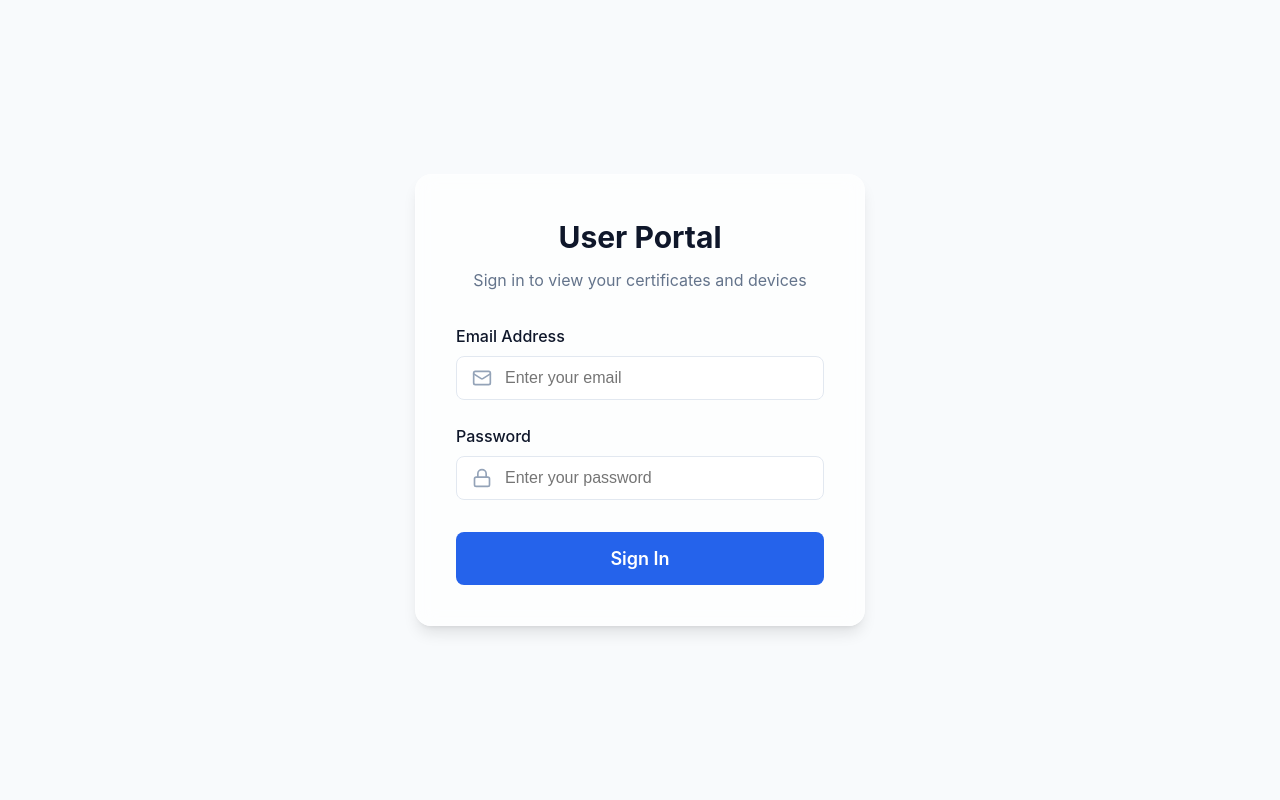
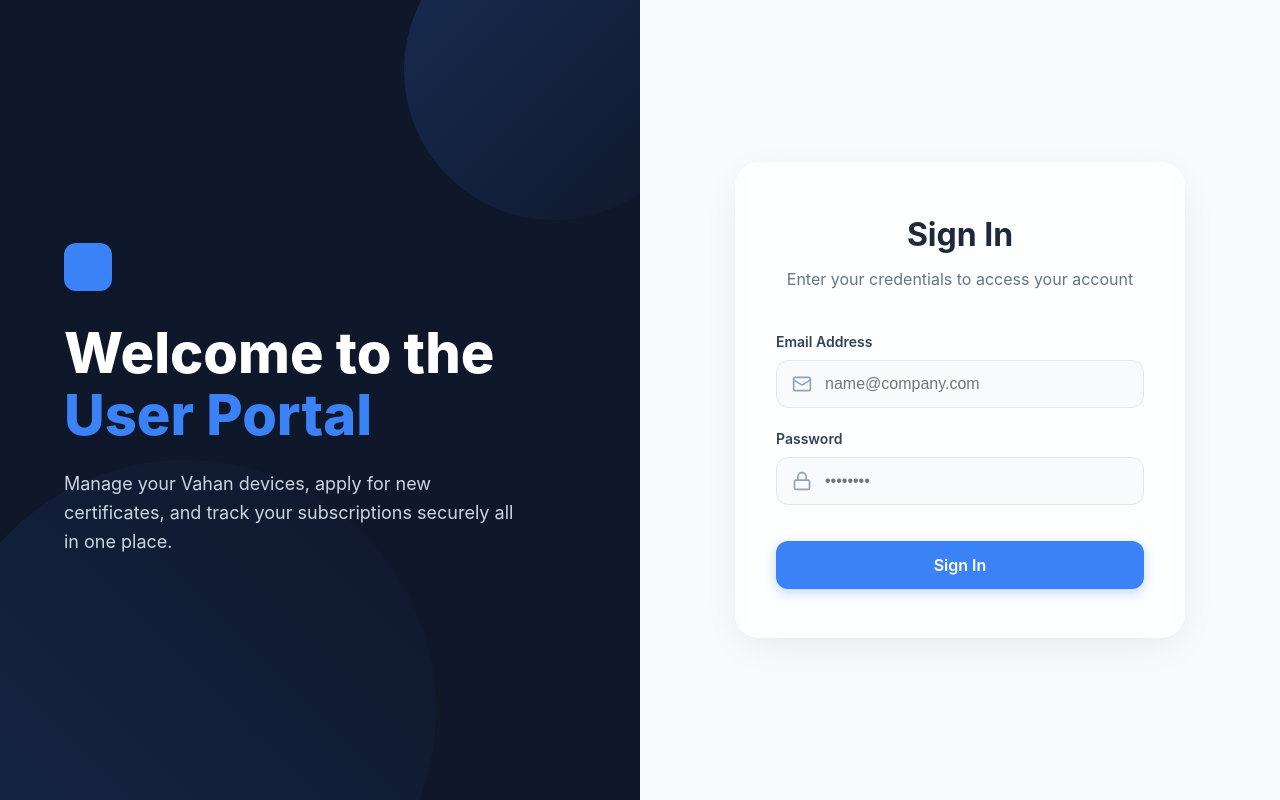
Before and after one commit to Muthurasu-6319/RTO-Vechicle-V2, a React (Vite) app in the folder frontend/: page /user/login in a window 1280 px wide. Built offline with nearby package versions, Linux system fonts and the light colour scheme; no server answers.

Commit message:
Update root route and redesign user login

```diff
--- a/frontend/src/App.tsx
+++ b/frontend/src/App.tsx
@@ -32,8 +32,8 @@
   return (
     <BrowserRouter>
       <Routes>
-        {/* Redirect root to admin login */}
-        <Route path="/" element={<Navigate to="/admin" replace />} />
+        {/* Redirect root to user login */}
+        <Route path="/" element={<Navigate to="/user/login" replace />} />
 
         {/* Admin Login Route */}
         <Route path="/admin" element={<AdminLogin />} />
--- a/frontend/src/pages/auth/UserLogin.tsx
+++ b/frontend/src/pages/auth/UserLogin.tsx
@@ -48,23 +48,43 @@
   };
 
   return (
-    <div style={{ minHeight: '100vh', display: 'flex', alignItems: 'center', justifyContent: 'center', backgroundColor: '#f8fafc' }}>
-      <div className="glass-panel" style={{ width: '100%', maxWidth: '450px', padding: '2.5rem', borderRadius: '1rem', margin: '1rem' }}>
-        <div style={{ textAlign: 'center', marginBottom: '2rem' }}>
-          <h2 style={{ fontSize: '1.875rem', fontWeight: 700, color: 'var(--text-primary)', marginBottom: '0.5rem' }}>User Portal</h2>
-          <p style={{ color: 'var(--text-secondary)' }}>Sign in to view your certificates and devices</p>
+    <div style={{ minHeight: '100vh', display: 'flex', backgroundColor: '#f8fafc', flexDirection: 'row', flexWrap: 'wrap' }}>
+
+      {/* Left Side: Welcome Text */}
+      <div style={{ flex: '1 1 50%', minWidth: '300px', backgroundColor: '#0f172a', padding: '4rem', display: 'flex', flexDirection: 'column', justifyContent: 'center', position: 'relative', overflow: 'hidden' }}>
+        <div style={{ position: 'relative', zIndex: 2 }}>
+          <div style={{ width: '48px', height: '48px', backgroundColor: '#3b82f6', borderRadius: '12px', marginBottom: '2rem' }}></div>
+          <h1 style={{ fontSize: '3.5rem', fontWeight: 800, color: 'white', marginBottom: '1.5rem', lineHeight: 1.1 }}>
+            Welcome to the<br/><span style={{ color: '#3b82f6' }}>User Portal</span>
+          </h1>
+          <p style={{ fontSize: '1.125rem', color: '#cbd5e1', maxWidth: '450px', lineHeight: 1.6 }}>
+            Manage your Vahan devices, apply for new certificates, and track your subscriptions securely all in one place.
+          </p>
+        </div>
+
+        {/* Background decorative elements */}
+        <div style={{ position: 'absolute', top: '-10%', right: '-10%', width: '300px', height: '300px', borderRadius: '50%', background: 'linear-gradient(135deg, rgba(59,130,246,0.2) 0%, rgba(15,23,42,0) 100%)', zIndex: 1 }}></div>
+        <div style={{ position: 'absolute', bottom: '-20%', left: '-10%', width: '500px', height: '500px', borderRadius: '50%', background: 'linear-gradient(45deg, rgba(59,130,246,0.15) 0%, rgba(15,23,42,0) 100%)', zIndex: 1 }}></div>
+      </div>
+
+      {/* Right Side: Login Form */}
+      <div style={{ flex: '1 1 50%', minWidth: '300px', display: 'flex', alignItems: 'center', justifyContent: 'center', padding: '2rem' }}>
+        <div className="glass-panel" style={{ width: '100%', maxWidth: '450px', padding: '3rem 2.5rem', borderRadius: '1.5rem', boxShadow: '0 10px 40px -10px rgba(0,0,0,0.1)' }}>
+          <div style={{ textAlign: 'center', marginBottom: '2.5rem' }}>
+            <h2 style={{ fontSize: '2rem', fontWeight: 700, color: '#1e293b', marginBottom: '0.5rem' }}>Sign In</h2>
+            <p style={{ color: '#64748b' }}>Enter your credentials to access your account</p>
           </div>
 
           {error && (
-          <div style={{ padding: '1rem', backgroundColor: '#fee2e2', color: '#b91c1c', borderRadius: '0.5rem', marginBottom: '1.5rem', display: 'flex', alignItems: 'center', gap: '0.5rem' }}>
+            <div style={{ padding: '1rem', backgroundColor: '#fee2e2', color: '#b91c1c', borderRadius: '0.75rem', marginBottom: '1.5rem', display: 'flex', alignItems: 'center', gap: '0.5rem', fontSize: '0.875rem', fontWeight: 500 }}>
               <AlertCircle size={18} />
               {error}
             </div>
           )}
 
-        <form onSubmit={handleLogin} style={{ display: 'flex', flexDirection: 'column', gap: '1.5rem' }}>
+          <form onSubmit={handleLogin} style={{ display: 'flex', flexDirection: 'column', gap: '1.25rem' }}>
             <div>
-            <label style={{ display: 'block', marginBottom: '0.5rem', fontWeight: 500, color: 'var(--text-primary)' }}>Email Address</label>
+              <label style={{ display: 'block', marginBottom: '0.5rem', fontWeight: 600, color: '#334155', fontSize: '0.875rem' }}>Email Address</label>
               <div style={{ position: 'relative' }}>
                 <Mail style={{ position: 'absolute', left: '1rem', top: '50%', transform: 'translateY(-50%)', color: '#94a3b8' }} size={20} />
                 <input
@@ -72,14 +92,14 @@
                   value={email}
                   onChange={(e) => setEmail(e.target.value)}
                   required
-                placeholder="Enter your email"
-                style={{ width: '100%', padding: '0.75rem 1rem 0.75rem 3rem', borderRadius: '0.5rem', border: '1px solid #e2e8f0', fontSize: '1rem' }}
+                  placeholder="name@company.com"
+                  style={{ width: '100%', padding: '0.875rem 1rem 0.875rem 3rem', borderRadius: '0.75rem', border: '1px solid #e2e8f0', fontSize: '1rem', backgroundColor: '#f8fafc', transition: 'all 0.2s' }}
                 />
               </div>
             </div>
 
             <div>
-            <label style={{ display: 'block', marginBottom: '0.5rem', fontWeight: 500, color: 'var(--text-primary)' }}>Password</label>
+              <label style={{ display: 'block', marginBottom: '0.5rem', fontWeight: 600, color: '#334155', fontSize: '0.875rem' }}>Password</label>
               <div style={{ position: 'relative' }}>
                 <Lock style={{ position: 'absolute', left: '1rem', top: '50%', transform: 'translateY(-50%)', color: '#94a3b8' }} size={20} />
                 <input
@@ -87,8 +107,8 @@
                   value={password}
                   onChange={(e) => setPassword(e.target.value)}
                   required
-                placeholder="Enter your password"
-                style={{ width: '100%', padding: '0.75rem 1rem 0.75rem 3rem', borderRadius: '0.5rem', border: '1px solid #e2e8f0', fontSize: '1rem' }}
+                  placeholder="••••••••"
+                  style={{ width: '100%', padding: '0.875rem 1rem 0.875rem 3rem', borderRadius: '0.75rem', border: '1px solid #e2e8f0', fontSize: '1rem', backgroundColor: '#f8fafc', transition: 'all 0.2s' }}
                 />
               </div>
             </div>
@@ -97,11 +117,11 @@
               type="submit"
               disabled={loading}
               style={{
-              width: '100%', padding: '1rem', backgroundColor: 'var(--primary-color)',
-              color: 'white', borderRadius: '0.5rem', fontWeight: 600, fontSize: '1.125rem',
+                width: '100%', padding: '0.875rem', backgroundColor: '#3b82f6',
+                color: 'white', borderRadius: '0.75rem', fontWeight: 600, fontSize: '1rem',
                 border: 'none', cursor: loading ? 'not-allowed' : 'pointer',
                 display: 'flex', justifyContent: 'center', alignItems: 'center', gap: '0.5rem',
-              transition: 'all 0.2s ease', marginTop: '0.5rem'
+                transition: 'all 0.2s ease', marginTop: '1rem', boxShadow: '0 4px 12px rgba(59,130,246,0.3)'
               }}
             >
               {loading ? <Loader className="animate-spin" /> : 'Sign In'}
@@ -109,6 +129,7 @@
           </form>
         </div>
       </div>
+    </div>
   );
 };
 
```
Lines whose indentation alone changed are shown as unchanged.
